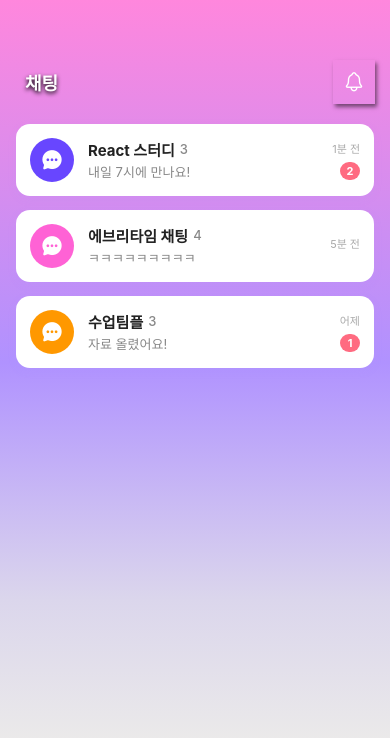
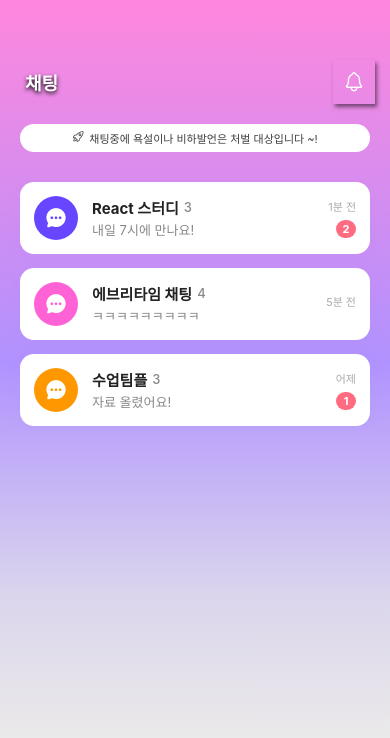
Before and after one commit to simjjjj/UNIMEET, a React Native app: screen /Chat in a window 390 px wide. Shown: the top 738 px of the page. Built offline with nearby package versions, Linux system fonts and the light colour scheme.

Commit message:
채팅 리스트 전체 넓이 & 코멘트 추가

```diff
--- a/Screens/Chat/Chat.tsx
+++ b/Screens/Chat/Chat.tsx
@@ -31,6 +31,10 @@ const Chat: React.FC = () => {
         />
 
       <ScrollView contentContainerStyle={styles.content}>
+        <View style={styles.comment}>
+          <Ionicons name="rocket-outline" size={12} color="#3D3D3D" style={styles.icon} />
+          <Text style={styles.commentText}>채팅중에 욕설이나 비하발언은 처벌 대상입니다 ~!</Text>
+        </View>
         {chats.map(room => (
           <TouchableOpacity
             key={room.id}
@@ -68,15 +72,24 @@ const Chat: React.FC = () => {
 };
 
 const styles = StyleSheet.create({
-  header: {
+  comment: {
+    width: '100%',
+    height: 28,
+    backgroundColor: '#FFFFFF',
+    borderRadius: 15,
+    justifyContent: 'center',
+    alignItems: 'center',
+    marginBottom: 30,
     flexDirection: 'row',
-    alignItems: 'center',
-    justifyContent: 'space-between',
-    paddingHorizontal: 16,
-    marginBottom: 11,
-    height: 48,
-    position: 'relative',
-    marginTop: 60,
+  },
+  commentText: {
+    fontSize:11,
+    color: '#3D3D3D'
+  },
+  icon: {
+    marginRight: 5,
+    marginBottom: 2,
+    color: '#3D3D3D'
   },
   sideButton: {
     width: 40,
@@ -105,7 +118,7 @@ const styles = StyleSheet.create({
     elevation: 4,
   },
   content: {
-    paddingHorizontal: 16,
+    paddingHorizontal: 20,
     paddingTop: 10,
     paddingBottom: 30,
   },
```
